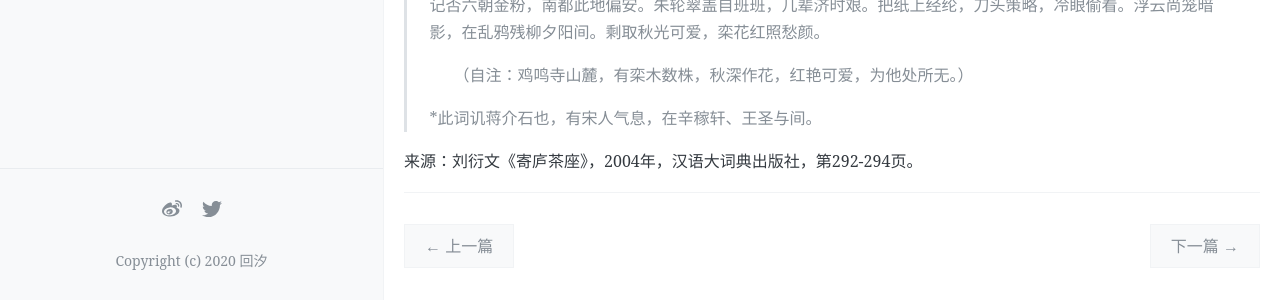
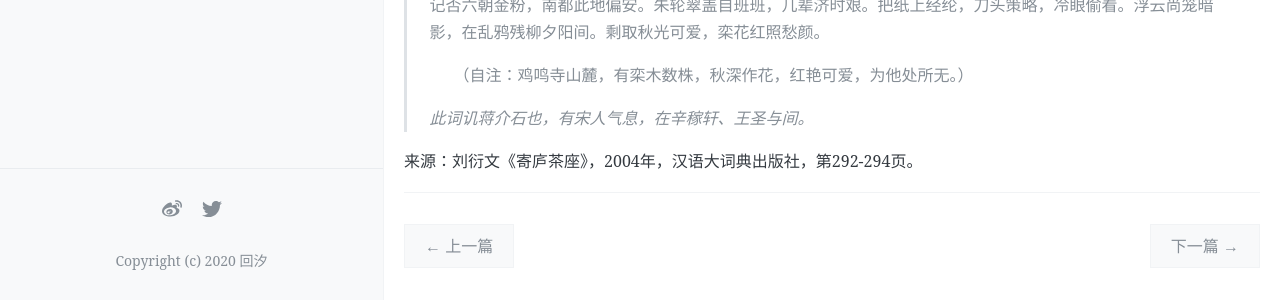
Before and after one commit to kanransya/nami-jetcoaster, a Jekyll site: the page built from _posts/2019-11-30-fallingflower.md, in a window 1280 px wide and 900 px high, scrolled down 713 px. Shown: the part 592-892 px from the top of the window. Built offline with Jekyll 4.4.1, drawn with Linux system fonts in a browser that asks for light colours; comment, search, counter and statistics services are not loaded.

```diff
--- a/_posts/2019-11-30-怜君摇落动吾哀-58.md
+++ b/_posts/2019-11-30-fallingflower.md
@@ -47,6 +47,6 @@ tags: [汪兆銘,ROC資料]
 >
 > 　　（自注：鸡鸣寺山麓，有栾木数株，秋深作花，红艳可爱，为他处所无。）
 >
-> *此词讥蒋介石也，有宋人气息，在辛稼轩、王圣与间。
+> *此词讥蒋介石也，有宋人气息，在辛稼轩、王圣与间。*
 
 来源：刘衍文《寄庐茶座》，2004年，汉语大词典出版社，第292-294页。
```
